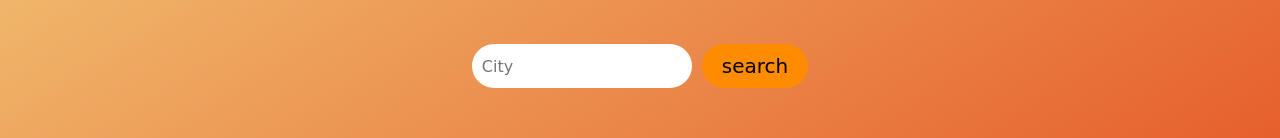
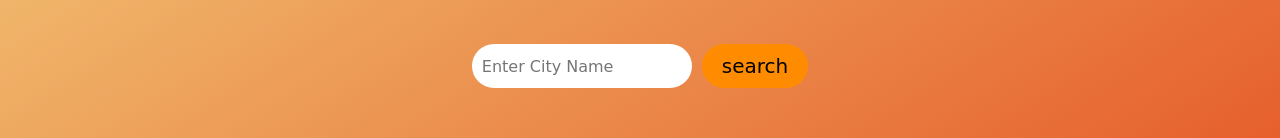
Before and after one commit to Vignesh-737/Simple_Weather_Forecast, a plain HTML site: page index.html in a window 1280 px wide. Shown: the part 389-527 px from the top of the page. Drawn offline with Linux system fonts and the light colour scheme.

Commit message:
Small Changes

```diff
--- a/index.html
+++ b/index.html
@@ -9,7 +9,7 @@
 <body>
     <div id="weatherstation">
         <h1>Current Weather</h1>
-        <div class="input-group"><input placeholder="City" id="cityInput" name="search">
+        <div class="input-group"><input placeholder="Enter City Name" id="cityInput" name="search">
         <button id="button">search</button></div>
         <div id="weatherresult"></div>
     </div>
```
